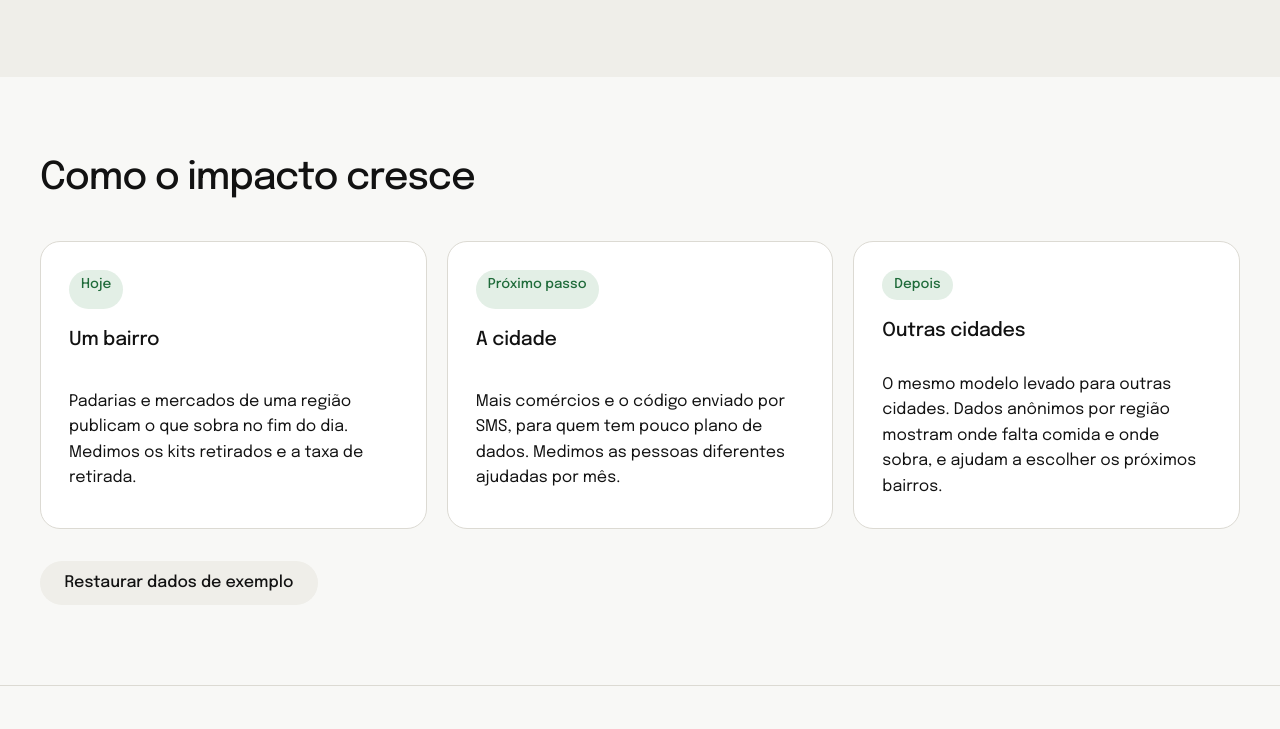
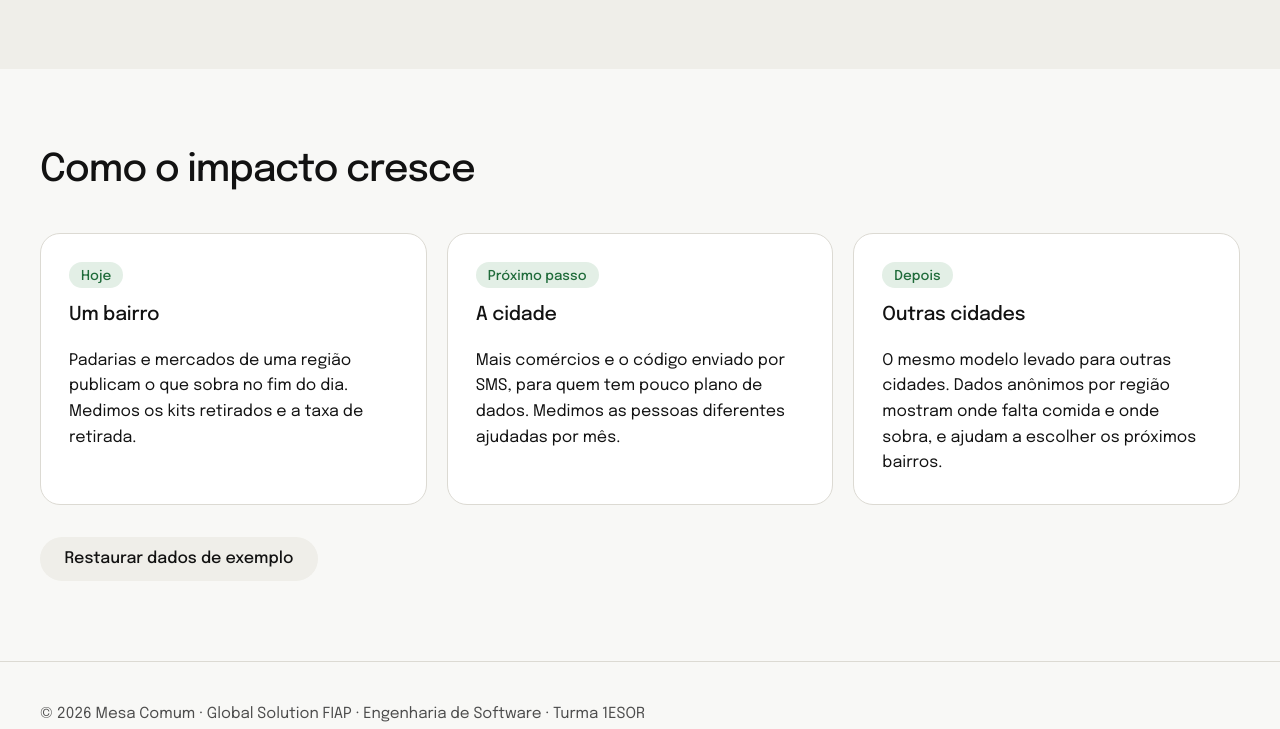
Before and after one commit to gabrielpenov/mesa-comum, a plain HTML site: page impacto.html in a window 1280 px wide. Shown: the part 1774-2503 px from the top of the page. Drawn offline with Linux system fonts and the light colour scheme.

Commit message:
ajuste impacto

```diff
--- a/css/estilo.css
+++ b/css/estilo.css
@@ -252,9 +252,12 @@ a:focus-visible, button:focus-visible, input:focus-visible, select:focus-visible
   font-weight: 500;
   color: var(--verde);
   background: var(--verde-claro);
-  padding: 0.25rem 0.75rem;
+  line-height: 1.2;
+  padding: 0.35rem 0.75rem 0.25rem;
   border-radius: 999px;
   justify-self: start;
+  align-self: start;
+  margin-bottom: 0.25rem;
 }
 
 .cartao {
@@ -486,7 +489,8 @@ a:focus-visible, button:focus-visible, input:focus-visible, select:focus-visible
 /* ---------- 10. PÁGINA COMÉRCIOS ---------- */
 
 .duas-colunas { display: grid; grid-template-columns: 1fr 1fr; gap: 1.5rem; align-items: start; }
-.pilha { display: grid; gap: 1.25rem; }
+.pilha { display: grid; gap: 1.25rem; align-content: start; }
+.cartao.pilha { gap: 0.75rem; }
 
 .indicadores { display: grid; grid-template-columns: repeat(4, 1fr); gap: 1rem; margin: 0; }
 .indicador { background: var(--superficie); border: 1px solid var(--linha); border-radius: var(--raio); padding: 1.25rem; }
```
